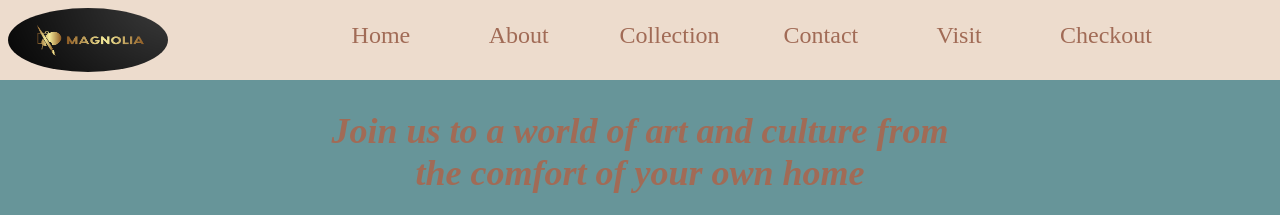
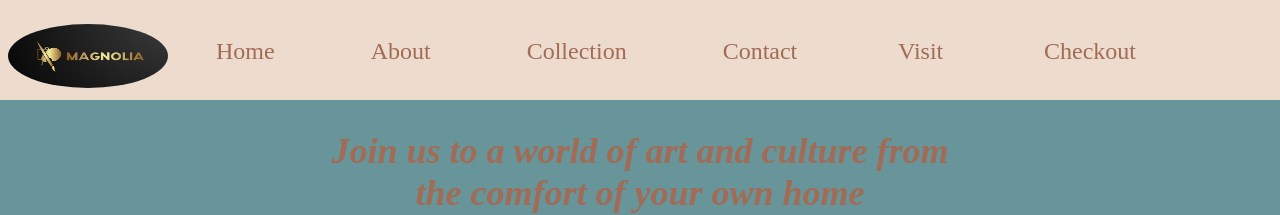
Before and after one commit to milicagareski/Online_museum_of_art_REACT, a React (Vite) app: page /about in a window 1280 px wide. Shown: the top 215 px of the page. Built offline with nearby package versions, Linux system fonts and the light colour scheme; a web font is replaced by a local one.

Commit message:
updating navbar

```diff
--- a/src/App.css
+++ b/src/App.css
@@ -925,14 +925,18 @@ form label h2 {
     font-size: 1.2rem;
     border: none;
     margin: 0 0.1rem;
-    padding: 0 0.3rem;
+    padding: 1rem;
   }
   #nav-section {
     display: flex;
     flex-direction: row;
     justify-content: space-between;
-    height: 80px;
+    height: 100px;
     display: block;
+  }
+  .title {
+    position: relative;
+    top: 1rem;
   }
   nav {
     display: block;
@@ -1011,7 +1015,6 @@ form label h2 {
   }
   #nav-section li {
     margin: 0 2rem;
-    padding: 0;
   }
   .title {
     display: inline;
@@ -1032,18 +1035,19 @@ form label h2 {
     flex-direction: row;
     justify-content: space-between;
     font-size: 1rem;
+    margin-left: 1rem;
   }
   .nav-links li {
     font-size: 1.5rem;
     border: none;
-    margin: 0 0.1rem;
-    padding: 0 0.3rem;
+    margin-top: -0.5rem;
+    padding: 1rem;
   }
   #nav-section {
     display: flex;
     flex-direction: row;
     justify-content: space-between;
-    height: 80px;
+    height: 100px;
     display: block;
   }
   nav {
--- a/src/components/About/SingleItem.tsx
+++ b/src/components/About/SingleItem.tsx
@@ -19,10 +19,7 @@ export default function SingleItem({ singleItem }: SingleItemProps) {
       <img src={image} alt={title} />
       <p className={!showText[id] ? "text-long" : "text-short"}>
         {showText[id] ? info : info.slice(0, 200)}{" "}
-        <button
-          className={`btn about-btn`}
-          onClick={() => toggleTextVisibility(id)}
-        >
+        <button className={`btn`} onClick={() => toggleTextVisibility(id)}>
           {!showText[id] ? "Read more" : "Show less"}
         </button>
       </p>
--- a/src/components/Contact/ContactForm.tsx
+++ b/src/components/Contact/ContactForm.tsx
@@ -64,10 +64,10 @@ export default function ContactForm() {
                 setQuestion(e.target.value);
               }}
             ></textarea>
+            <button className="btn" type="submit">
+              submit
+            </button>
           </form>
-          <button className="btn" type="submit">
-            submit
-          </button>
         </section>
       </section>
     </>
```
